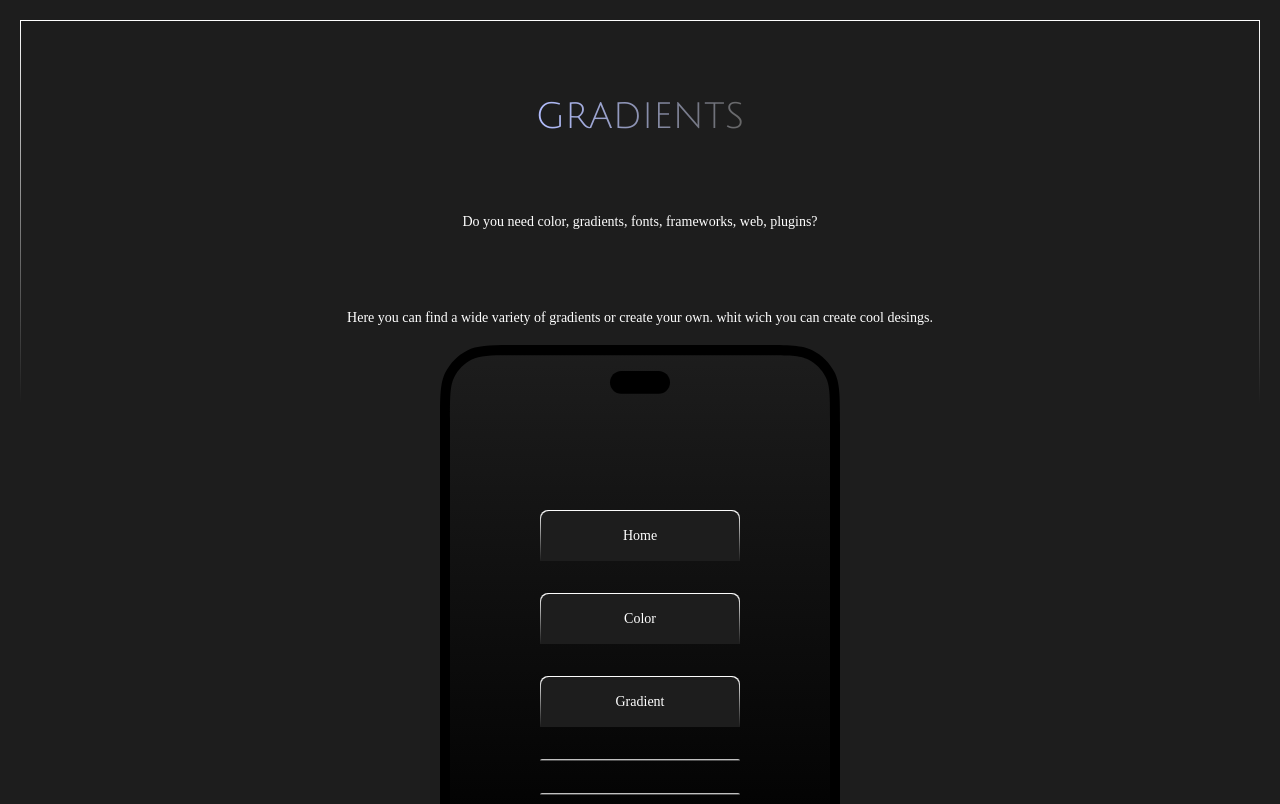
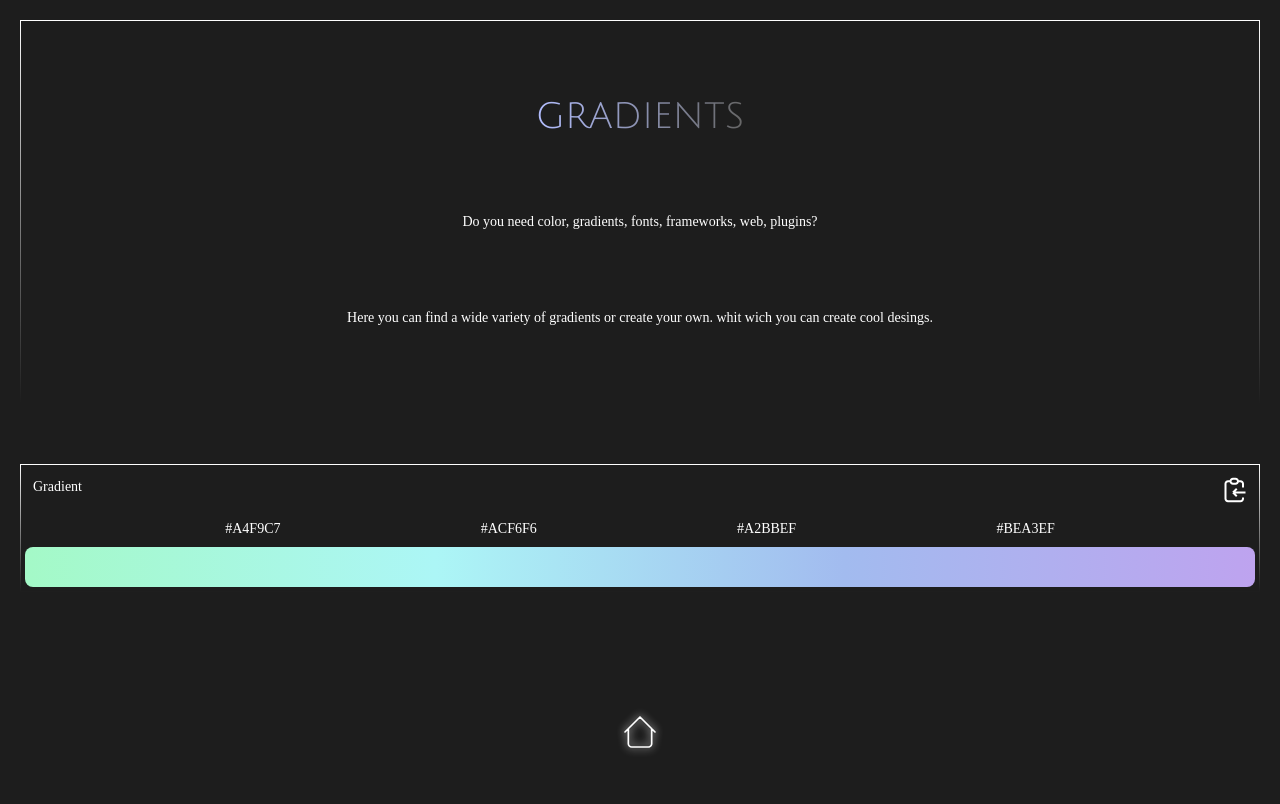
Before and after one commit to wuerion/Tools-React, a React (Vite) app: page /gradientPage in a window 1280 px wide. Built offline with nearby package versions, Linux system fonts and the light colour scheme; a web font is replaced by a local one.

Commit message:
creation the page for gradients

```diff
--- a/src/pages/GradientPage.jsx
+++ b/src/pages/GradientPage.jsx
@@ -1,8 +1,10 @@
 import React, { useEffect } from "react";
 import { usePageTitleAndText } from "../context/PageTitleAndTextContext";
+import GalleryGradients from "../components/SubComponents/GradientPage/GalleryGradients";
 function GradientPage() {
   const { setPageTitle } = usePageTitleAndText();
   const { setPageText } = usePageTitleAndText();
+  const { setMenuIs } = usePageTitleAndText();
   useEffect(() => {
     setPageTitle("GRADIENTS");
   }, [setPageTitle]);
@@ -11,7 +13,19 @@ function GradientPage() {
       "Here you can find a wide variety of gradients or create your own. whit wich you can create cool desings."
     );
   }, [setPageText]);
-  return <div className="hidden"></div>;
+  useEffect(() => {
+    setMenuIs(false);
+  }, [setMenuIs]);
+  return (
+    <div>
+      <GalleryGradients
+        color1={"#a4f9c7"}
+        color2={"#acf6f6"}
+        color3={"#a2bbef"}
+        color4={"#bea3ef"}
+      />
+    </div>
+  );
 }
 
 export default GradientPage;
```
